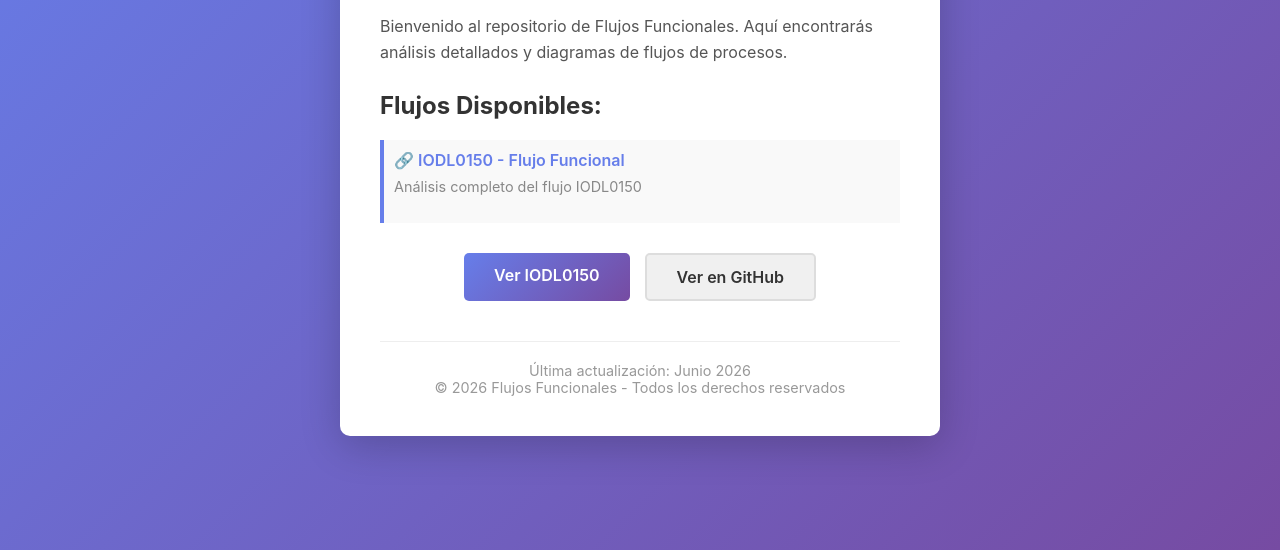
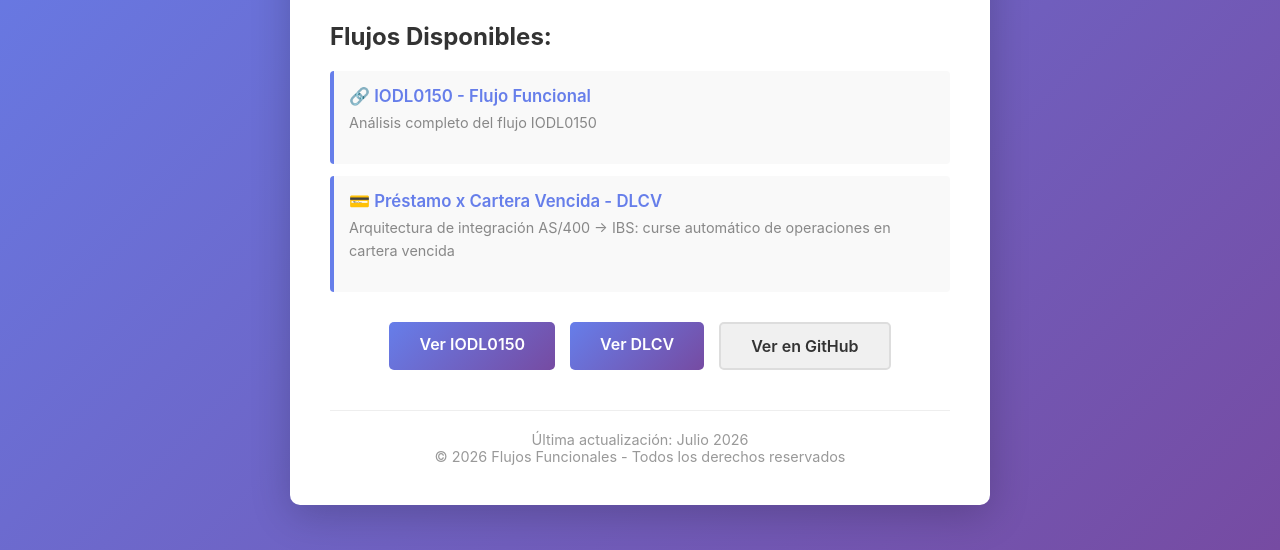
Before and after one commit to recheverria-gif/Flujos-funcionales, a plain HTML site: page index.html in a window 1280 px wide. Shown: the part 250-800 px from the top of the page. Drawn offline with Linux system fonts and the light colour scheme.

Commit message:
Actualizar index con nuevo flujo DLCV - Cartera Vencida

```diff
--- a/index.html
+++ b/index.html
@@ -3,7 +3,7 @@
 <head>
     <meta charset="UTF-8">
     <meta name="viewport" content="width=device-width, initial-scale=1.0">
-    <title>Flujos Funcionales - IODL0150</title>
+    <title>Flujos Funcionales - Banco Internacional</title>
     <style>
         * {
             margin: 0;
@@ -27,7 +27,7 @@
             box-shadow: 0 10px 40px rgba(0, 0, 0, 0.2);
             padding: 40px;
             text-align: center;
-            max-width: 600px;
+            max-width: 700px;
         }
 
         h1 {
@@ -108,29 +108,45 @@
         }
 
         .flujos-list li {
-            padding: 10px;
-            margin: 10px 0;
+            padding: 15px;
+            margin: 12px 0;
             background: #f9f9f9;
             border-left: 4px solid #667eea;
             text-align: left;
             color: #555;
+            border-radius: 4px;
+            transition: all 0.3s ease;
+        }
+
+        .flujos-list li:hover {
+            background: #f0f0f0;
+            border-left-color: #764ba2;
+            transform: translateX(5px);
         }
 
         .flujos-list a {
             color: #667eea;
             text-decoration: none;
             font-weight: 600;
+            font-size: 1.05em;
         }
 
         .flujos-list a:hover {
             text-decoration: underline;
+            color: #764ba2;
+        }
+
+        .flujos-list p {
+            font-size: 0.9em;
+            margin-top: 5px;
+            color: #888;
         }
     </style>
 </head>
 <body>
     <div class="container">
         <h1>📊 Flujos Funcionales</h1>
-        <p class="subtitle">Análisis de procesos y flujos</p>
+        <p class="subtitle">Análisis de procesos y flujos · Banco Internacional</p>
 
         <div class="content">
             <p>Bienvenido al repositorio de Flujos Funcionales. Aquí encontrarás análisis detallados y diagramas de flujos de procesos.</p>
@@ -139,18 +155,23 @@
             <ul class="flujos-list">
                 <li>
                     <a href="IODL0150_flujo.html">🔗 IODL0150 - Flujo Funcional</a>
-                    <p style="font-size: 0.9em; margin-top: 5px; color: #888;">Análisis completo del flujo IODL0150</p>
+                    <p>Análisis completo del flujo IODL0150</p>
+                </li>
+                <li>
+                    <a href="Prestamo%20x%20Cartera%20Vencida.html">💳 Préstamo x Cartera Vencida - DLCV</a>
+                    <p>Arquitectura de integración AS/400 → IBS: curse automático de operaciones en cartera vencida</p>
                 </li>
             </ul>
         </div>
 
         <div class="button-group">
             <a href="IODL0150_flujo.html" class="btn btn-primary">Ver IODL0150</a>
-            <a href="https://github.com/recheverria-gif/flujos-funcionales" class="btn btn-secondary">Ver en GitHub</a>
+            <a href="Prestamo%20x%20Cartera%20Vencida.html" class="btn btn-primary">Ver DLCV</a>
+            <a href="https://github.com/recheverria-gif/Flujos-funcionales" class="btn btn-secondary">Ver en GitHub</a>
         </div>
 
         <div class="footer">
-            <p>Última actualización: Junio 2026</p>
+            <p>Última actualización: Julio 2026</p>
             <p>© 2026 Flujos Funcionales - Todos los derechos reservados</p>
         </div>
     </div>
```
